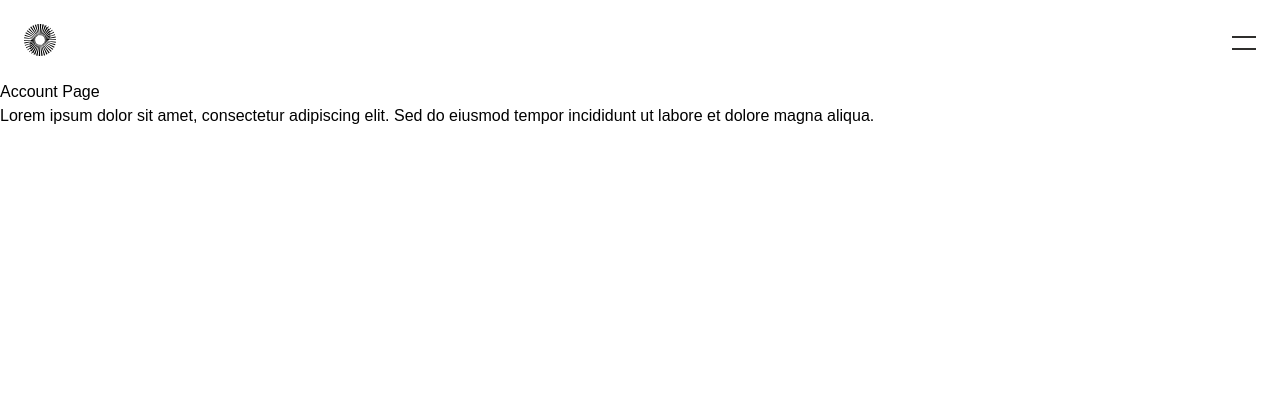
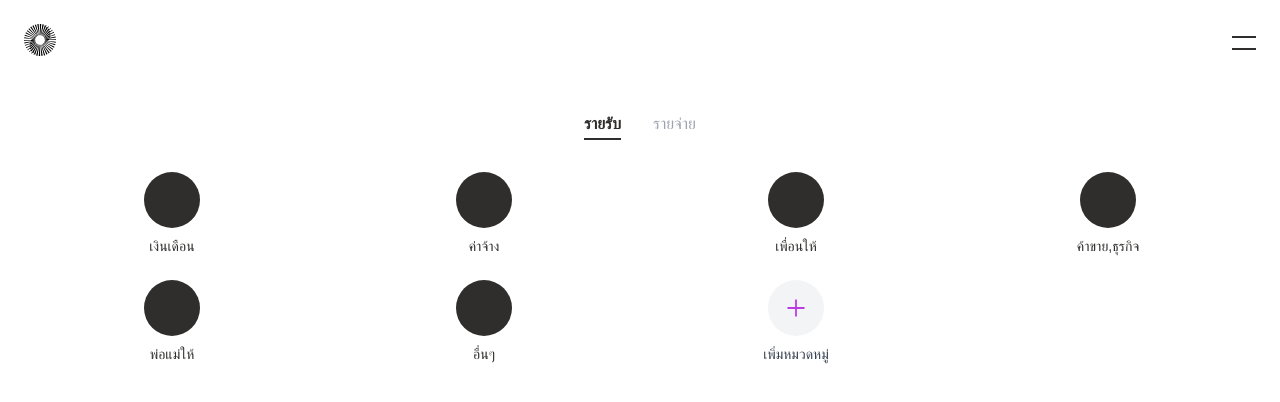
Before and after one commit to mrapiiwat/SatiSatang, a React (Vite) app in the folder frontend/: page /user/category in a window 1280 px wide. Shown: the top 402 px of the page. Built offline with nearby package versions, Linux system fonts and the light colour scheme; no server answers; a web font is replaced by a local one.

Commit message:
ทำหน้าจัดการหมวดหมู่

```diff
--- a/frontend/src/pages/users/Category.tsx
+++ b/frontend/src/pages/users/Category.tsx
@@ -1,12 +1,91 @@
-import React from 'react';
+import React, { useState, useRef, useEffect } from "react";
+import { AiOutlinePlus } from "react-icons/ai";
 
-const Category: React.FC = () => {
-    return (
-        <div>
-            <h1>Account Page</h1>
-            <p>Lorem ipsum dolor sit amet, consectetur adipiscing elit. Sed do eiusmod tempor incididunt ut labore et dolore magna aliqua.</p>
+const Category = () => {
+  const [selectedType, setSelectedType] = useState<"income" | "expense">("income");
+
+  const incomeRef = useRef<HTMLButtonElement>(null);
+  const expenseRef = useRef<HTMLButtonElement>(null);
+  const underlineRef = useRef<HTMLDivElement>(null);
+
+  const incomeCategories = ["เงินเดือน", "ค่าจ้าง", "เพื่อนให้", "ค้าขาย,ธุรกิจ", "พ่อแม่ให้", "อื่นๆ"];
+  const expenseCategories = ["อาหาร", "เดินทาง", "ความบันเทิง", "บิล", "ซื้อของ", "อื่นๆ"];
+
+  const currentCategories =
+    selectedType === "income" ? incomeCategories : expenseCategories;
+
+  // ทำให้ขีดเส้นใต้ขยับอัตโนมัติให้ตรงกับปุ่มที่เลือก
+  useEffect(() => {
+    const currentButton =
+      selectedType === "income" ? incomeRef.current : expenseRef.current;
+    const underline = underlineRef.current;
+
+    if (currentButton && underline) {
+      const rect = currentButton.getBoundingClientRect();
+      const parentRect = currentButton.parentElement!.getBoundingClientRect();
+
+      underline.style.width = `${rect.width}px`;
+      underline.style.left = `${rect.left - parentRect.left}px`;
+    }
+  }, [selectedType]);
+
+  return (
+    <div className="px-6 py-8 text-black-900">
+
+      {/* ปุ่มเลือกประเภท */}
+      <div className="relative flex justify-center gap-8 mb-8">
+        {/* เส้น underline */}
+        <div
+          ref={underlineRef}
+          className="absolute bottom-0 h-[2px] bg-black-900 transition-all duration-300 ease-in-out"
+        ></div>
+
+        {/* ปุ่มรายรับ */}
+        <button
+          ref={incomeRef}
+          onClick={() => setSelectedType("income")}
+          className={`pb-1 text-base transition-colors ${
+            selectedType === "income"
+              ? "font-semibold text-black-900"
+              : "text-gray-400"
+          }`}
+        >
+          รายรับ
+        </button>
+
+        {/* ปุ่มรายจ่าย */}
+        <button
+          ref={expenseRef}
+          onClick={() => setSelectedType("expense")}
+          className={`pb-1 text-base transition-colors ${
+            selectedType === "expense"
+              ? "font-semibold text-black-900"
+              : "text-gray-400"
+          }`}
+        >
+          รายจ่าย
+        </button>
+      </div>
+
+      {/* แสดงหมวดหมู่ */}
+      <div className="grid grid-cols-3 sm:grid-cols-4 gap-y-6 gap-x-4 justify-items-center transition-opacity duration-300">
+        {currentCategories.map((cat, index) => (
+          <div key={index} className="flex flex-col items-center gap-2">
+            <div className="w-14 h-14 bg-black-900 rounded-full"></div>
+            <span className="text-sm text-center">{cat}</span>
+          </div>
+        ))}
+
+        {/* ปุ่มเพิ่มหมวดหมู่ */}
+        <div className="flex flex-col items-center gap-2">
+          <div className="w-14 h-14 rounded-full bg-gray-100 flex items-center justify-center text-purple-600 text-2xl font-semibold cursor-pointer hover:scale-110 transition-transform">
+            <AiOutlinePlus />
+          </div>
+          <span className="text-sm text-center text-gray-700">เพิ่มหมวดหมู่</span>
         </div>
-    );
+      </div>
+    </div>
+  );
 };
 
 export default Category;
```
